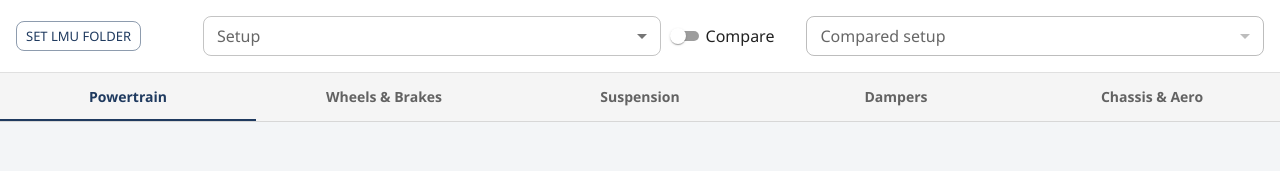
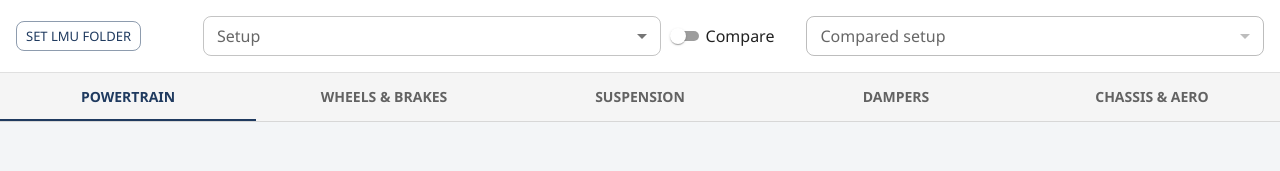
Before and after one commit to porgabi/lmu-setup-viewer, a React (Create React App) app: page / in a window 1280 px wide. Shown: the top 171 px of the page. Built offline with nearby package versions, Linux system fonts and the light colour scheme; some icons are missing.

Commit message:
Uppercasing tab titles

```diff
--- a/src/theme/theme.js
+++ b/src/theme/theme.js
@@ -23,7 +23,7 @@ const theme = createTheme({
     MuiTab: {
       styleOverrides: {
         root: {
-          textTransform: 'none',
+          textTransform: 'uppercase',
           fontWeight: 600,
         },
       },
```
Also changed, not shown: src/App.js (line endings or trailing spaces).
